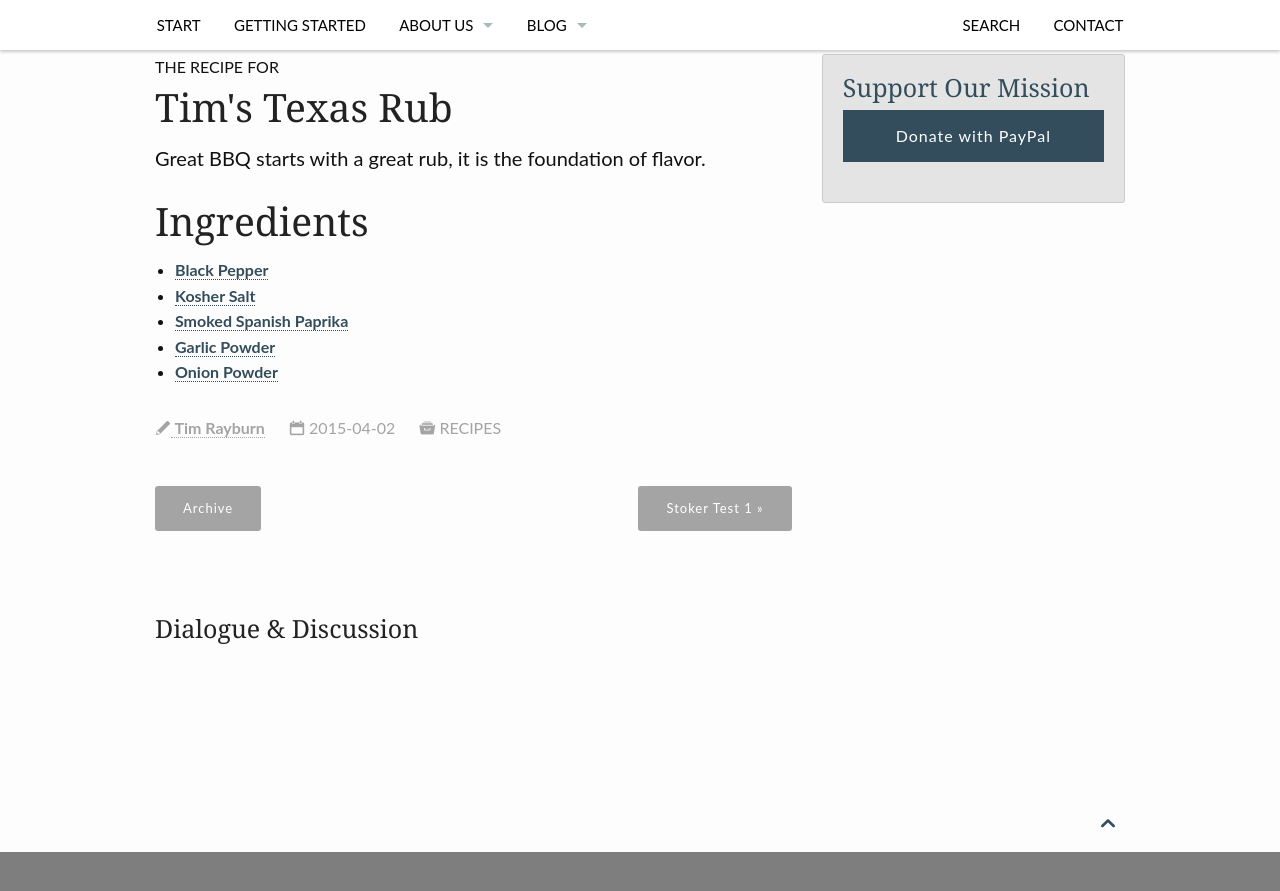
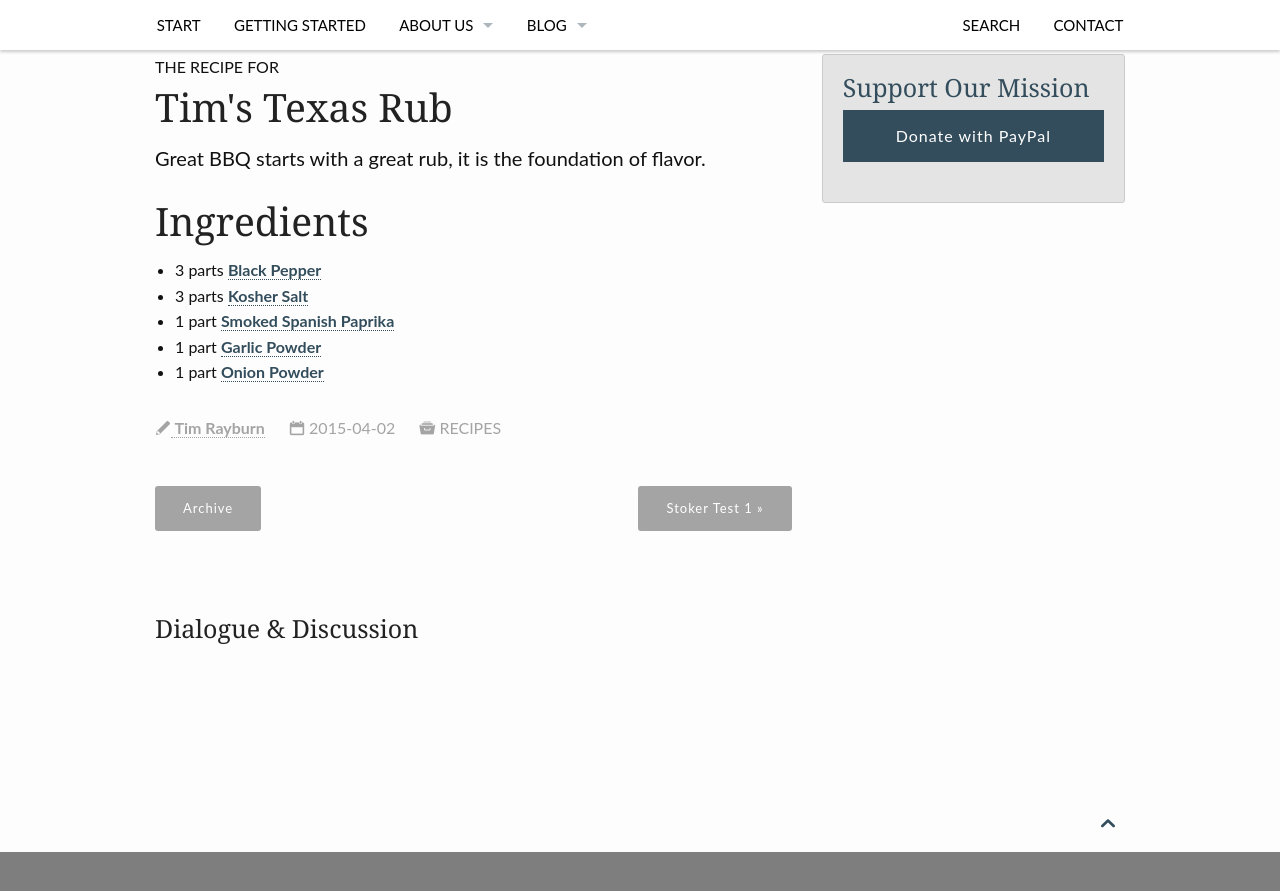
Before and after one commit to makerbbq/makerbbq.github.io, a Jekyll site: the page built from _posts/recipes/2015-04-02-Tims-Texas-Rub.md, in a window 1280 px wide and 900 px high, scrolled down 336 px. Shown: the top 891 px of the window. Built offline with Jekyll 4.4.1, drawn with Linux system fonts in a browser that asks for light colours; a script that is not in the unit is left out; comment, search, counter and statistics services are not loaded.

Commit message:
Updating recipe

```diff
--- a/_posts/recipes/2015-04-02-Tims-Texas-Rub.md
+++ b/_posts/recipes/2015-04-02-Tims-Texas-Rub.md
@@ -11,10 +11,10 @@ categories:
 
 # Ingredients
 
-* [Black Pepper]
-* [Kosher Salt]
-* [Smoked Spanish Paprika]
-* [Garlic Powder]
-* [Onion Powder]
+* 3 parts [Black Pepper]
+* 3 parts [Kosher Salt]
+* 1 part [Smoked Spanish Paprika]
+* 1 part [Garlic Powder]
+* 1 part [Onion Powder]
 
 {% include markdown-links.md %}
```
